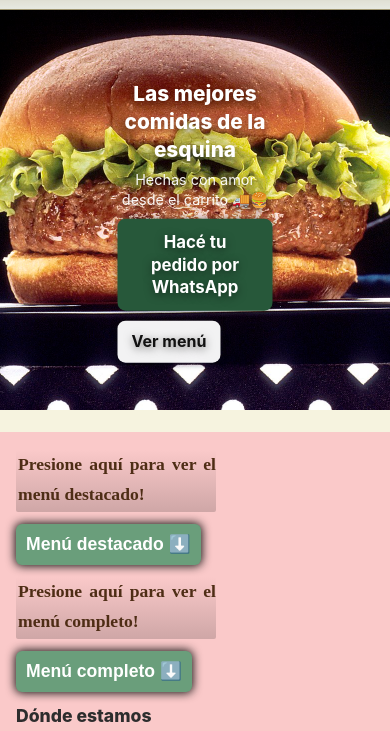
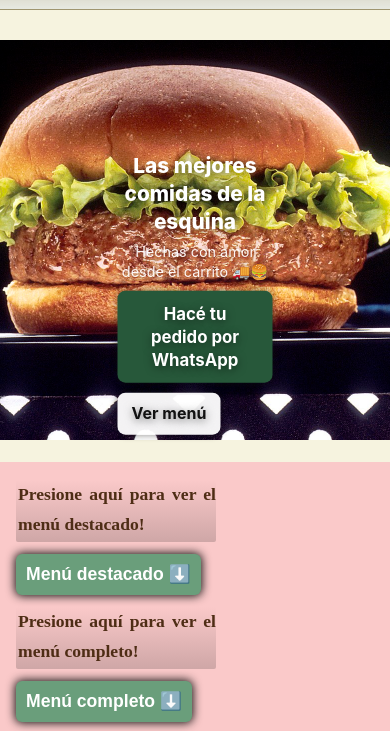
Before and after one commit to alanperdomo1107-wq/AlanperdomoPage, a plain HTML site: page index.html in a window 390 px wide. Shown: the part 59-790 px from the top of the page. Drawn offline with Linux system fonts and the light colour scheme.

Commit message:
Update style.css
Signed-off-by: alanperdomo1107-wq <alanperdomo1107@gmail.com>

```diff
--- a/style.css
+++ b/style.css
@@ -1,3 +1,4 @@
+
 /* ===== PRELOADER / ANIMACIÓN DE INICIO ===== */
 
 #preloader {
@@ -5,7 +6,7 @@
   top: 0;
   left: 0;
   width: 100vw;
-  height: 100vh;
+  height: 120vh;
   background-color: #ffffff; /* Fondo blanco (cambialo si querés otro color) */
   display: flex;
   justify-content: center;
@@ -113,6 +114,7 @@ body {
   width: 100%;
   height: 50vh; /* ocupa toda la altura visible del celu/pc */
   overflow: hidden;
+  margin-top: 30px
 
   }
 }
@@ -123,7 +125,7 @@ body {
 }
 .hero-overlay{
   position: absolute;
-  top: 50%;
+  top: 60%;
   left: 50%;
   transform: translate(-50%, -50%);
   text-align: center;
```
